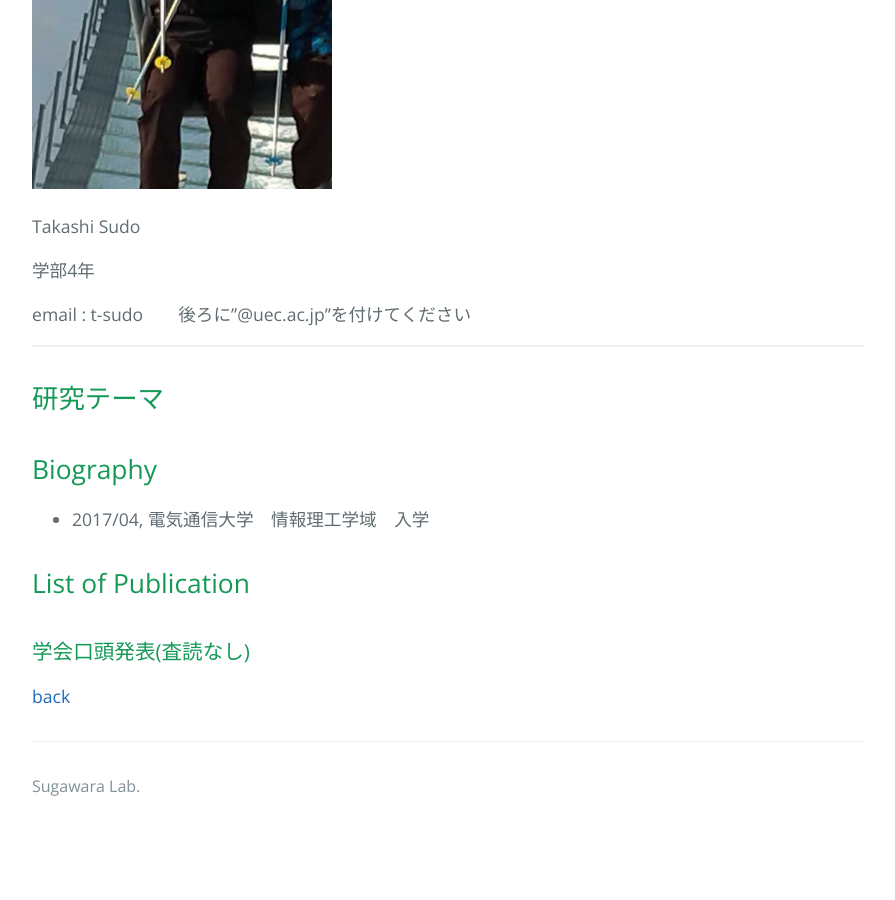
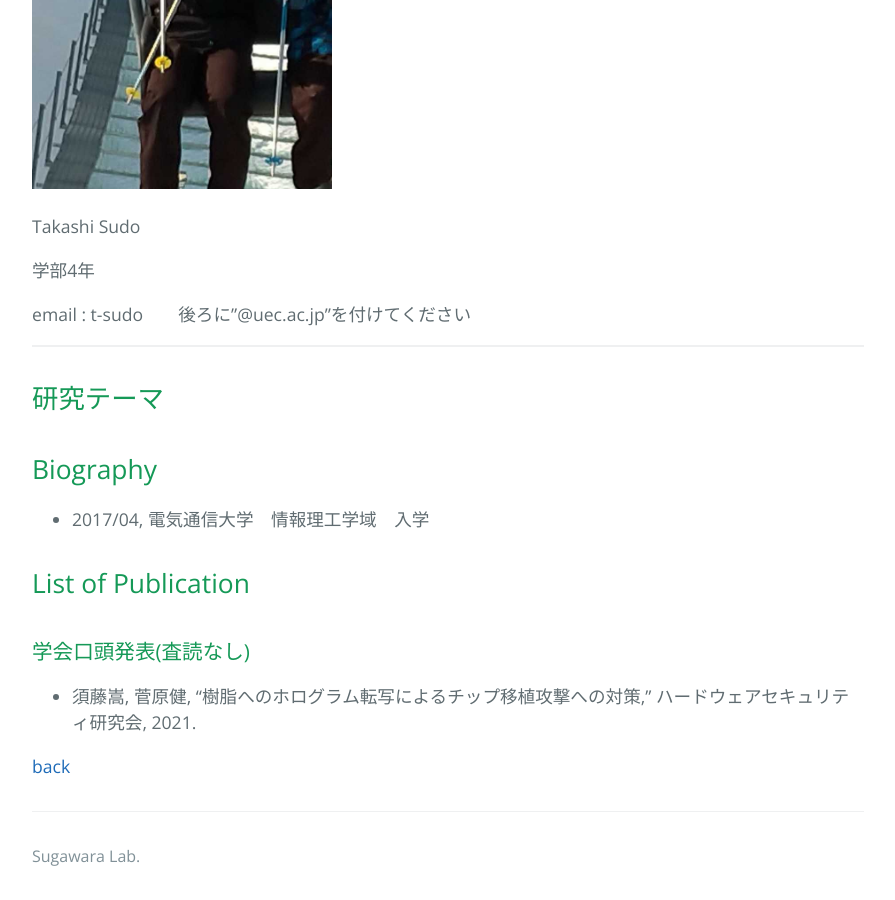
Before and after one commit to sugawara-bbbb/weblab, a Jekyll site: the page built from _member/sudo.md, in a window 1280 px wide and 900 px high, scrolled down 722 px. Shown: the whole window, without its empty margins (192-1087 px from the left). Built offline with Jekyll 4.4.1, drawn with Linux system fonts in a browser that asks for light colours; before the commit the page ends 1552 px from its top, so only the background shows below that.

Commit message:
update HWS

```diff
--- a/_member/sudo.md
+++ b/_member/sudo.md
@@ -19,3 +19,4 @@ email: t-sudo
 ## List of Publication
 
 ### 学会口頭発表(査読なし)
+- 須藤嵩, 菅原健, "樹脂へのホログラム転写によるチップ移植攻撃への対策," ハードウェアセキュリティ研究会, 2021.
```
